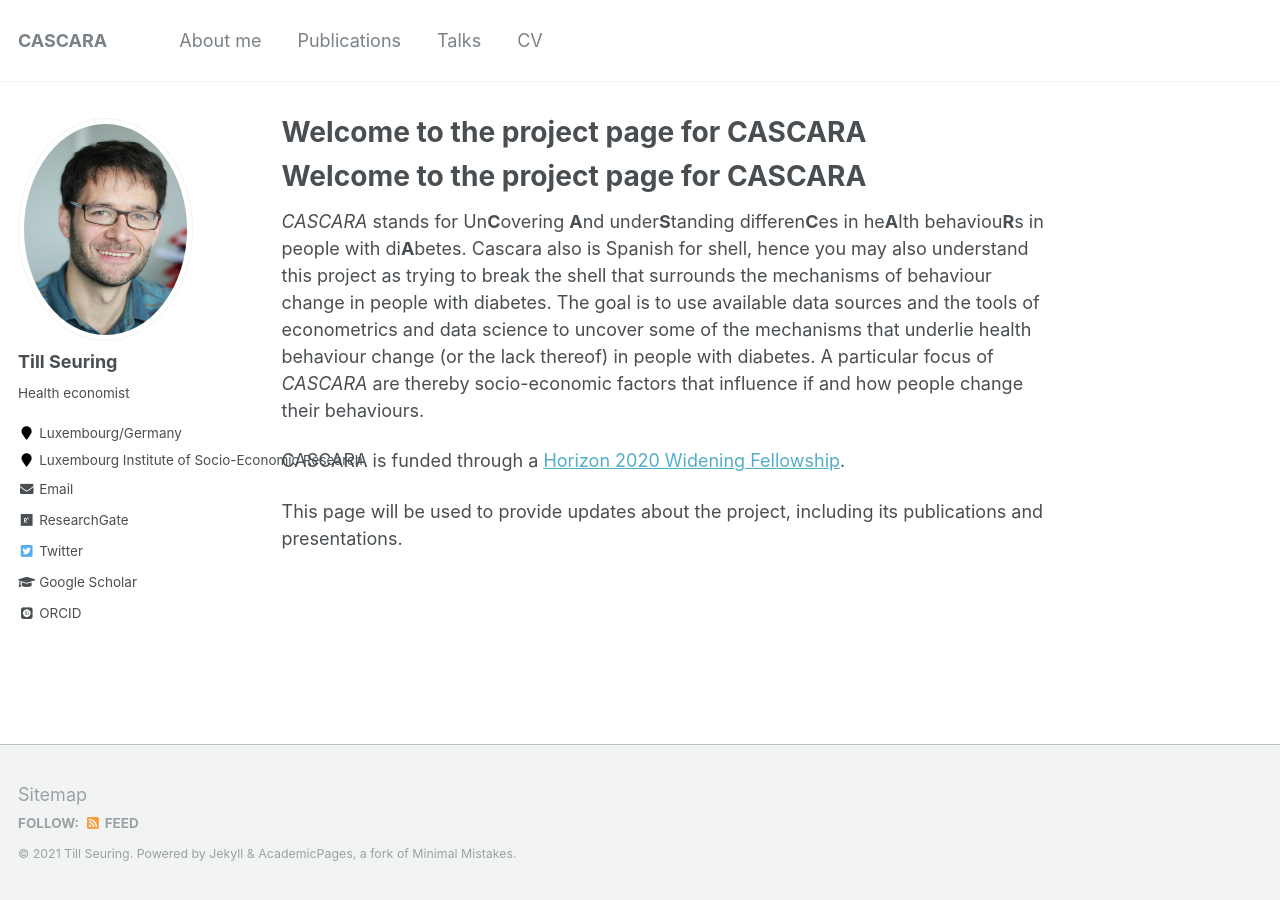
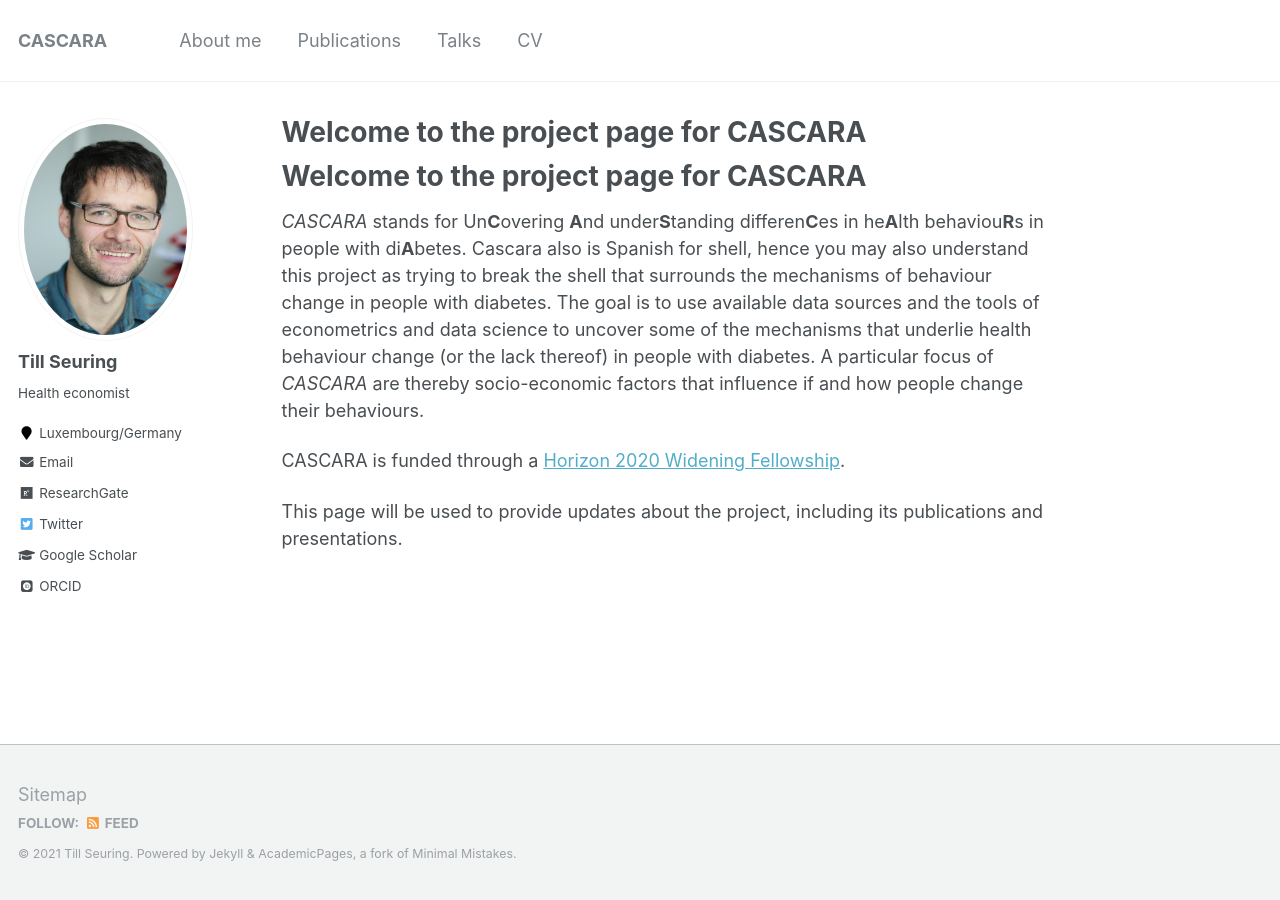
Before and after one commit to tillbo/CASCARA, a Jekyll site: the page built from _pages/project.md, in a window 1280 px wide. Built offline with Jekyll 4.4.1, drawn with Linux system fonts in a browser that asks for light colours; some web fonts are replaced; our own code applies the rules of GitHub Pages for plain Markdown files.

Commit message:
Deleted employer from page profile

```diff
--- a/_config.yml
+++ b/_config.yml
@@ -84,11 +84,11 @@ author:
   avatar           : "profile.jpg"
   bio              : "Health economist"
   location         : "Luxembourg/Germany"
-  employer         : "Luxembourg Institute of Socio-Economic Research"
+  employer         :
   pubmed           :
   googlescholar    : "https://scholar.google.com/citations?hl=en&user=z1QbR-QAAAAJ&view_op=list_works"
   email            : "till.seuring@liser.lu"
-  website                  :  https://tillseuring.github.io
+  website          :  https://tillseuring.github.io
   researchgate     : "https://www.researchgate.net/profile/Till-Seuring"
   uri              :
   bitbucket        :
```
